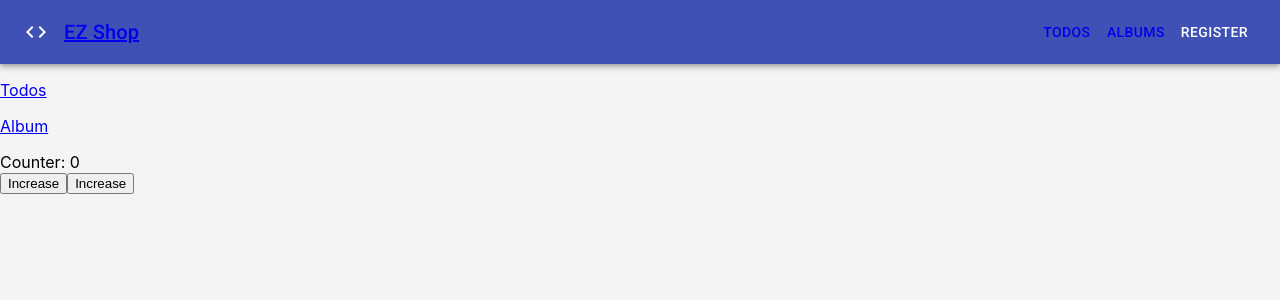
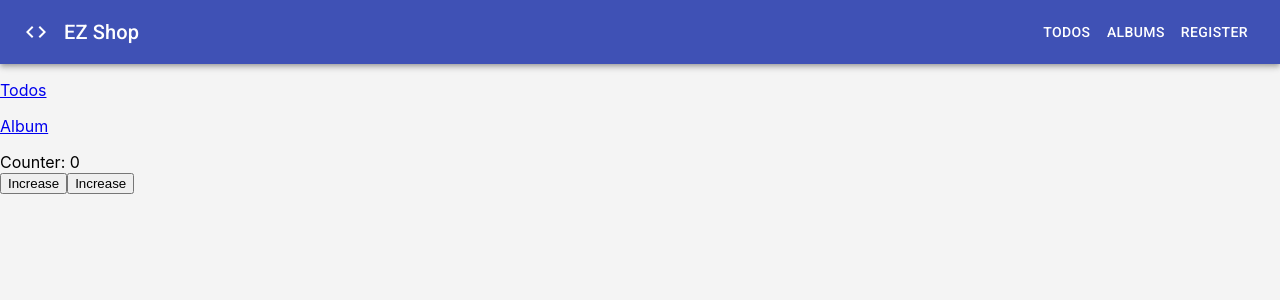
Before and after one commit to nghiemph95/React_Learning, a React (Create React App) app in the folder 02_react_learning/learn_reactjs_next/: page / in a window 1280 px wide. Shown: the top 300 px of the page. Built offline with nearby package versions, Linux system fonts and the light colour scheme; no server answers.

Commit message:
Updated: 22-01-2023 20:54:25

```diff
--- a/02_react_learning/learn_reactjs_next/src/components/Header/index.jsx
+++ b/02_react_learning/learn_reactjs_next/src/components/Header/index.jsx
@@ -17,6 +17,10 @@ const useStyles = makeStyles((theme) => ({
   title: {
     flexGrow: 1,
   },
+  link: {
+    textDecoration: 'none',
+    color: 'white',
+  },
 }));
 
 export default function Header() {
@@ -29,14 +33,16 @@ export default function Header() {
           <CodeIcon className={classes.menuButton} />
 
           <Typography variant="h6" className={classes.title}>
-            <Link to="/">EZ Shop</Link>
+            <Link className={classes.link} to="/">
+              EZ Shop
+            </Link>
           </Typography>
 
-          <NavLink to="/todos">
+          <NavLink className={classes.link} to="/todos">
             <Button color="inherit">Todos</Button>
           </NavLink>
 
-          <NavLink to="/albums">
+          <NavLink className={classes.link} to="/albums">
             <Button color="inherit">Albums</Button>
           </NavLink>
 
```
